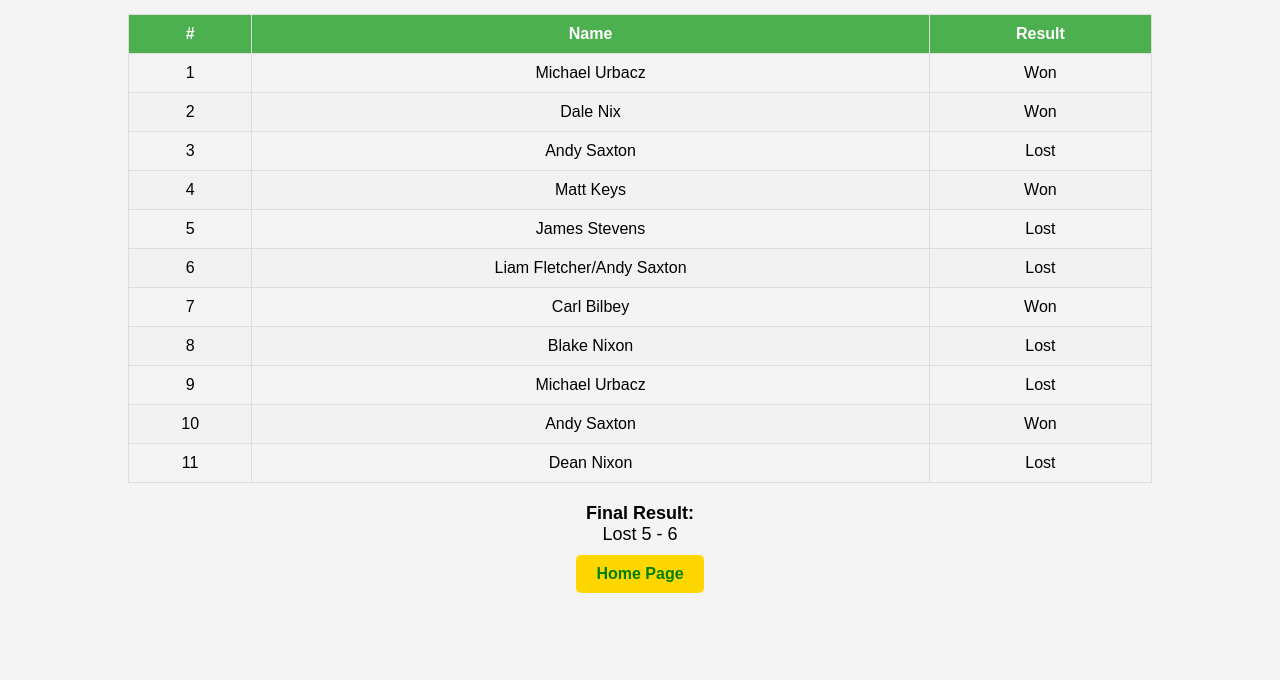
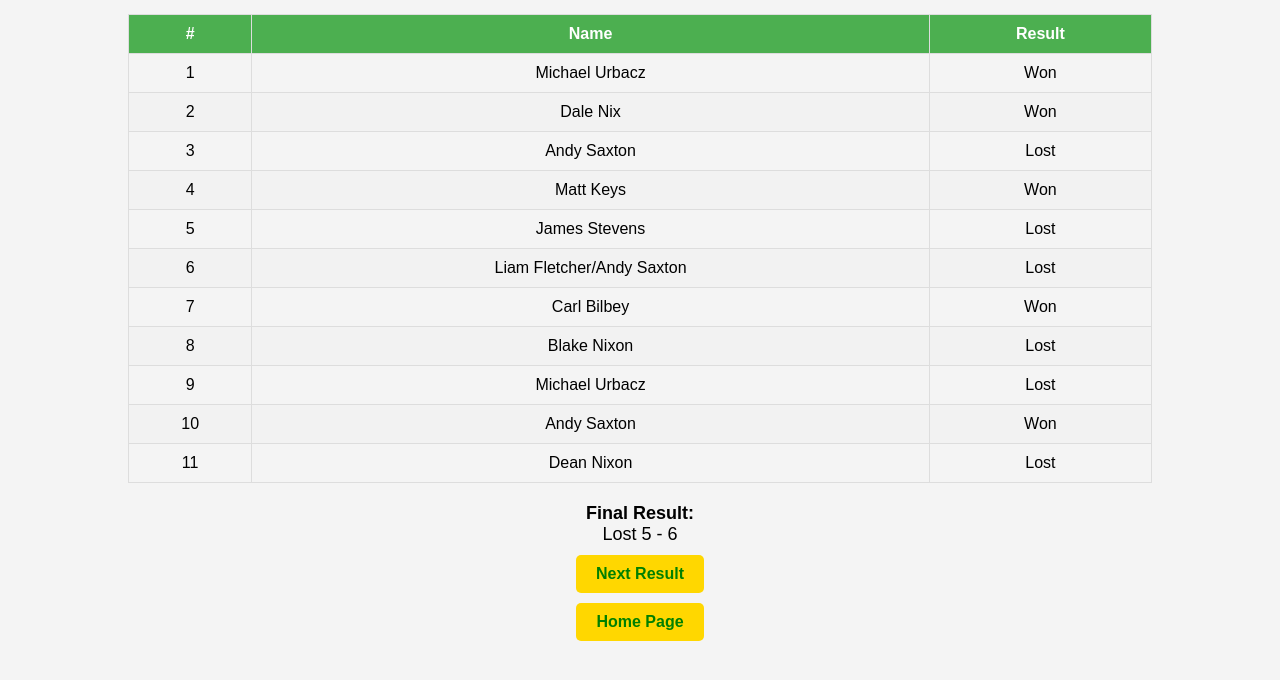
Before and after one commit to con-club-pool-2026/league-result-5, a plain HTML site: page index.html in a window 1280 px wide. Shown: the part 64-744 px from the top of the page. Drawn offline with Linux system fonts and the light colour scheme.

Commit message:
Update index.html

```diff
--- a/index.html
+++ b/index.html
@@ -149,6 +149,7 @@
 </section>
 
 <section>
+<p><a href="https://con-club-pool-2026.github.io/league-result-6/" class="button-link">Next Result</a></p>
 <p><a href="https://con-club-pool-2026.github.io/home/" class="button-link">Home Page</a></p>
 </section>
 
```
